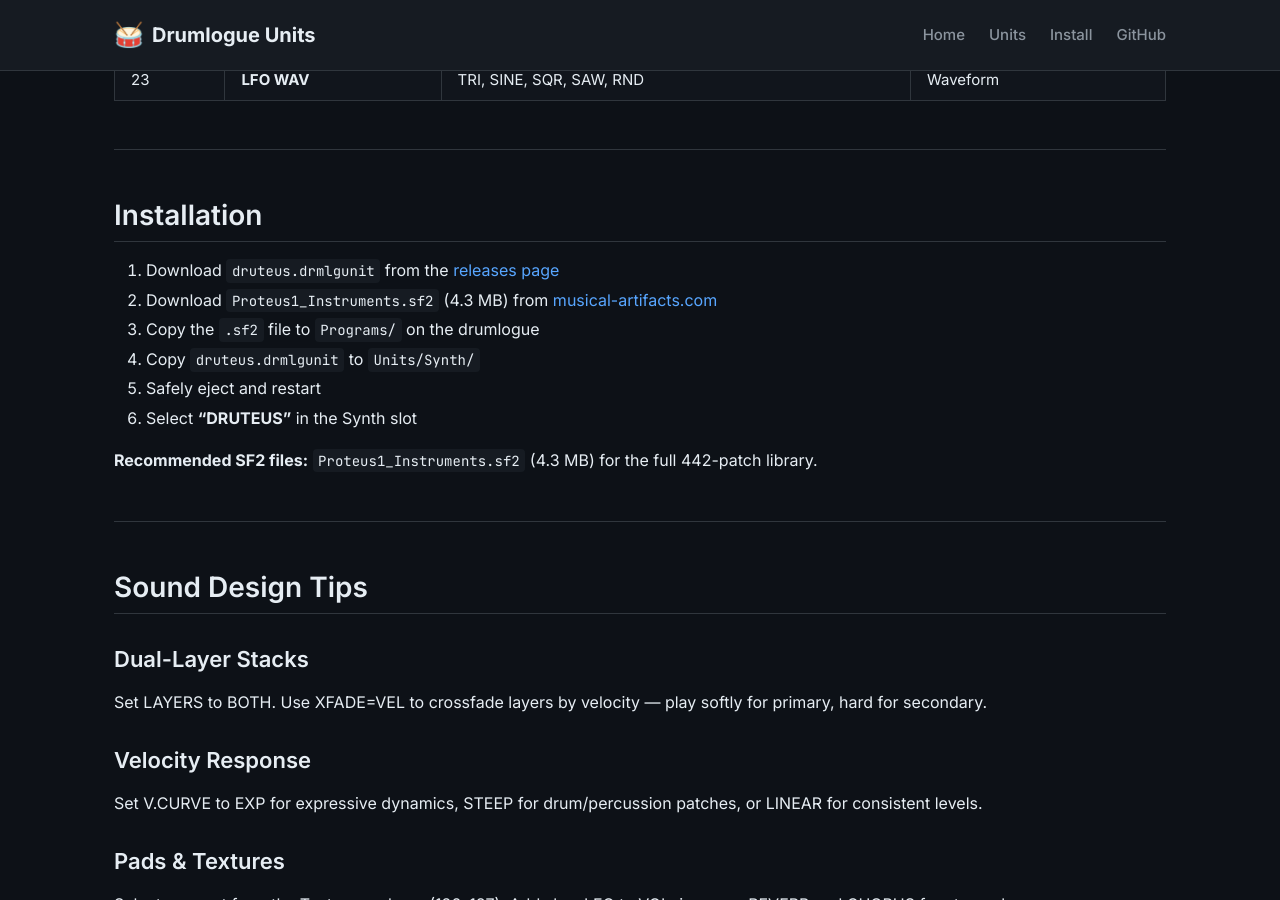
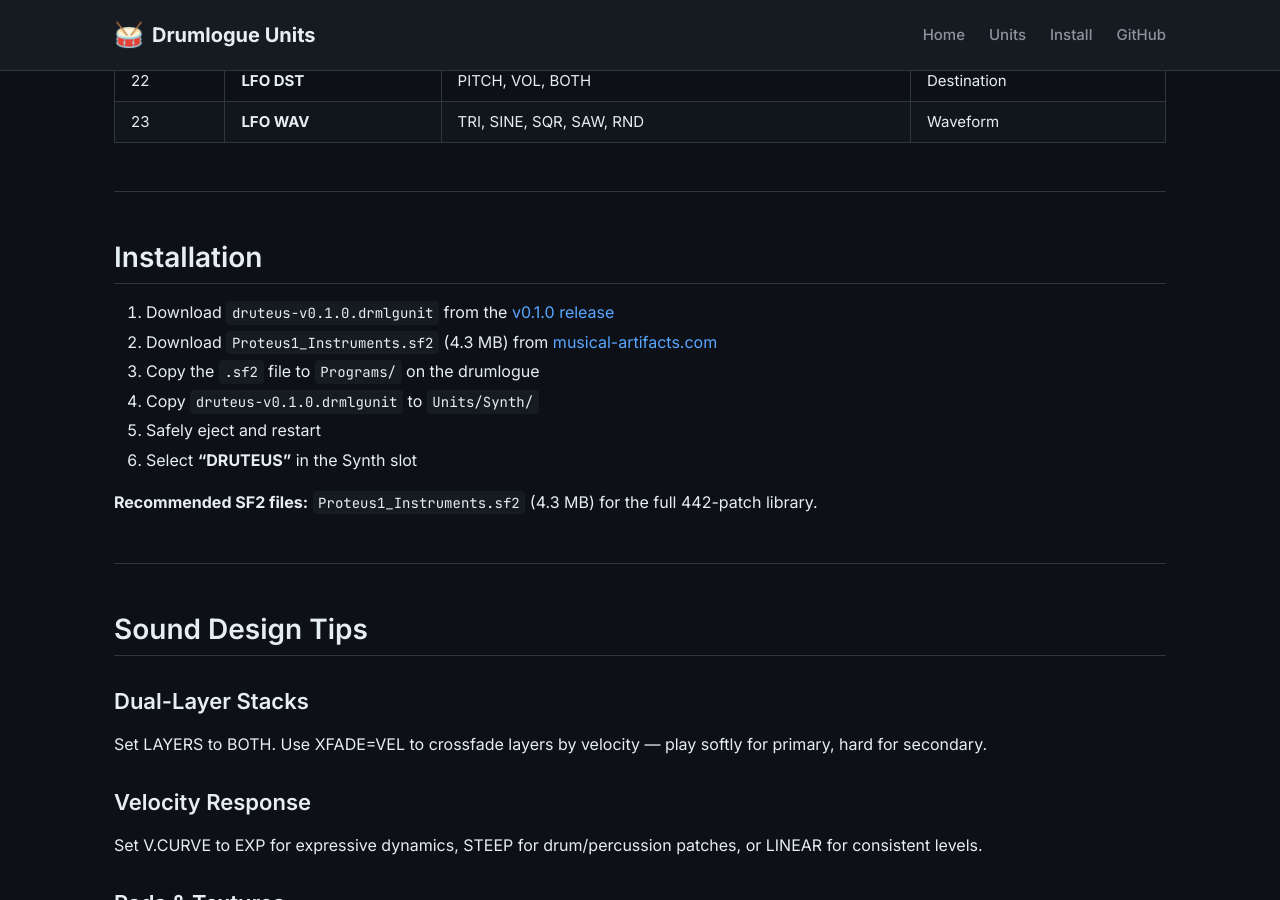
Before and after one commit to cldmnky/drumlogue-units, a Jekyll site: the page built from docs/units/druteus.md, in a window 1280 px wide and 900 px high, scrolled down 3283 px. Built offline with Jekyll 4.4.1, drawn with Linux system fonts in a browser that asks for light colours; some of the changed text lies outside the part shown.

Commit message:
Release druteus v0.1.0

```diff
--- a/docs/units/druteus.md
+++ b/docs/units/druteus.md
@@ -7,6 +7,8 @@
 icon: 🎹
 tagline: E-mu Proteus/1 SF2 soundfont player with 442 factory presets
 description: Polyphonic SoundFont player recreating the E-mu Proteus/1 with dual-layer voice architecture, per-patch AHDSR envelopes, crossfade/keyboard splits, LFO modulation, DSP effects, and trance gate — all in a 16-voice synth.
+filename: druteus-v0.1.0.drmlgunit
+download_url: https://github.com/cldmnky/drumlogue-units/releases/download/druteus/v0.1.0/druteus-v0.1.0.drmlgunit
 permalink: /units/druteus/
 ---
 
@@ -108,10 +110,10 @@
 
 ## Installation
 
-1. Download `druteus.drmlgunit` from the [releases page](https://github.com/cldmnky/drumlogue-units/releases)
+1. Download `druteus-v0.1.0.drmlgunit` from the [v0.1.0 release](https://github.com/cldmnky/drumlogue-units/releases/tag/druteus/v0.1.0)
 2. Download `Proteus1_Instruments.sf2` (4.3 MB) from [musical-artifacts.com](https://musical-artifacts.com/artifacts/764)
 3. Copy the `.sf2` file to `Programs/` on the drumlogue
-4. Copy `druteus.drmlgunit` to `Units/Synth/`
+4. Copy `druteus-v0.1.0.drmlgunit` to `Units/Synth/`
 5. Safely eject and restart
 6. Select **"DRUTEUS"** in the Synth slot
 
@@ -172,10 +174,22 @@
 
 ---
 
+## Download
+
+<div class="download-section">
+  <a href="https://github.com/cldmnky/drumlogue-units/releases/download/druteus/v0.1.0/druteus-v0.1.0.drmlgunit" class="download-button">
+    Download Druteus v0.1.0
+  </a>
+  <p class="download-info">File: druteus-v0.1.0.drmlgunit</p>
+</div>
+
+---
+
 ## Documentation
 
 - [README.md](https://github.com/cldmnky/drumlogue-units/blob/main/drumlogue/druteus/README.md) — full documentation
 - [README.druteus.md](https://github.com/cldmnky/drumlogue-units/blob/main/README.druteus.md) — overview at repo root
+- [RELEASE_NOTES.md](https://github.com/cldmnky/drumlogue-units/blob/main/drumlogue/druteus/RELEASE_NOTES.md) — v0.1.0 release notes
 
 ---
 
```
Also changed, not shown: README.druteus.md (+1 -1 lines), docs/index.md (+10 -2 lines), drumlogue/druteus/RELEASE_NOTES.md (added, +35 -0 lines), README.md, drumlogue/druteus/README.md.
